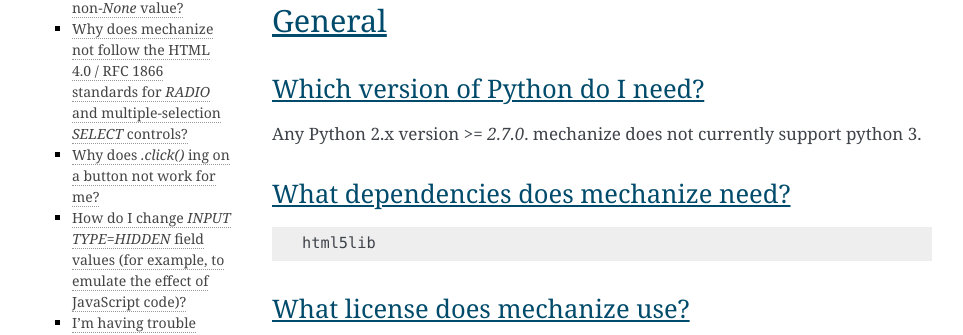
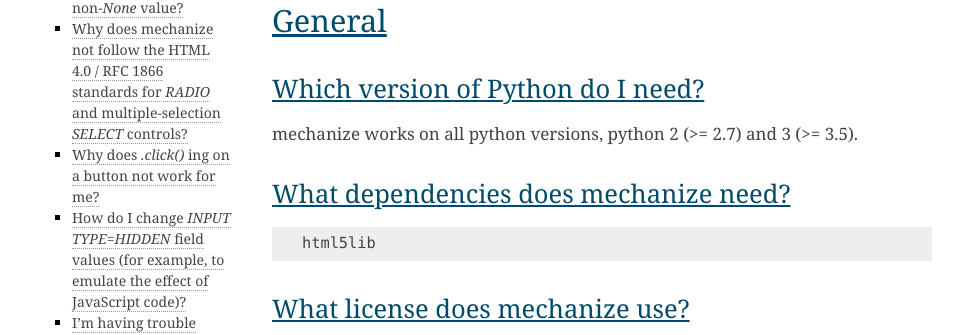
Before and after one commit to python-mechanize/mechanize, a Sphinx documentation site: the page built from docs/faq.rst, in a window 1280 px wide and 900 px high, scrolled down 1030 px. Shown: the part 138-473 px from the top of the window, without its empty margins (148-1111 px from the left). Built offline with Sphinx 7.4.7, drawn with Linux system fonts in a browser that asks for light colours.

Commit message:
Update FAQ to note python 3 support
Fixes #49

```diff
--- a/docs/faq.rst
+++ b/docs/faq.rst
@@ -11,8 +11,8 @@
 Which version of Python do I need?
 ~~~~~~~~~~~~~~~~~~~~~~~~~~~~~~~~~~~~~
 
-Any Python 2.x version >= `2.7.0`. mechanize does not currently support python
-3.
+mechanize works on all python versions, python 2 (>= 2.7) and 3 (>= 3.5).
+
 
 What dependencies does mechanize need?
 ~~~~~~~~~~~~~~~~~~~~~~~~~~~~~~~~~~~~~~~~~~
```
